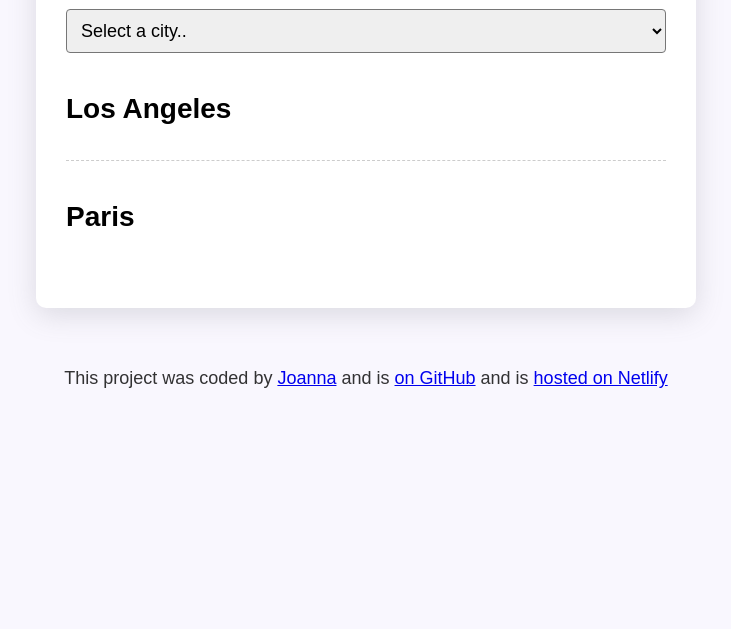
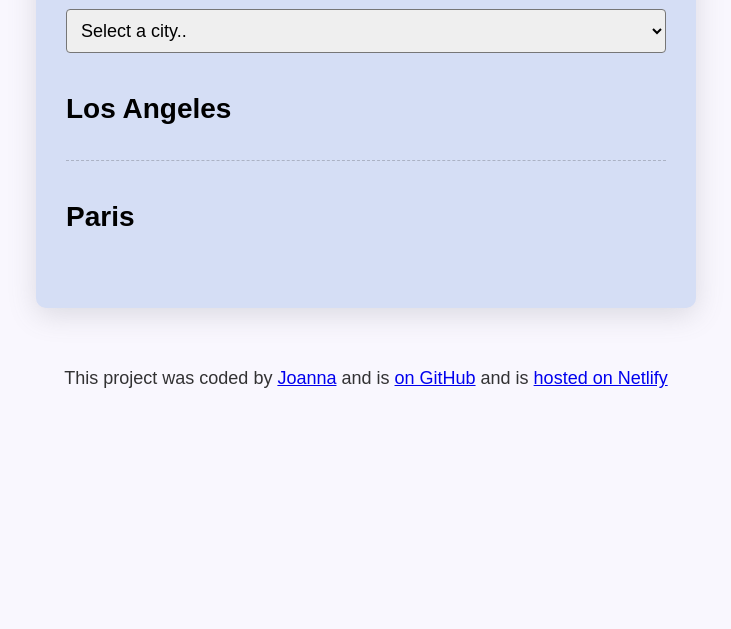
Before and after one commit to joanna520-w/WorldClockProject, a website built with Parcel: page index.html in a window 1280 px wide. Shown: the part 171-800 px from the top of the page, without its empty margins (274-1005 px from the left). Built offline with nearby package versions, Linux system fonts and the light colour scheme; a script that the page names is missing.

Commit message:
Update styles.css

```diff
--- a/src/styles.css
+++ b/src/styles.css
@@ -25,7 +25,7 @@ select {
 .container {
   max-width: 600px;
   margin: 60px auto;
-  background: white;
+  background: #d5def5;
   padding: 30px;
   box-shadow: rgba(100, 100, 111, 0.2) 0px 7px 29px 0px;
   border-radius: 10px;
@@ -62,4 +62,5 @@ footer {
   text-align: center;
   font-size: 18px;
   color: rgba(0, 0, 0, 0.8);
+  font-family: sans-serif;
 }
```
